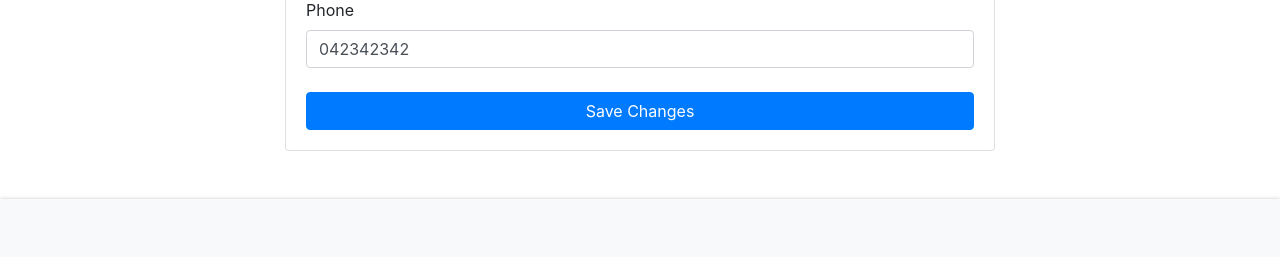
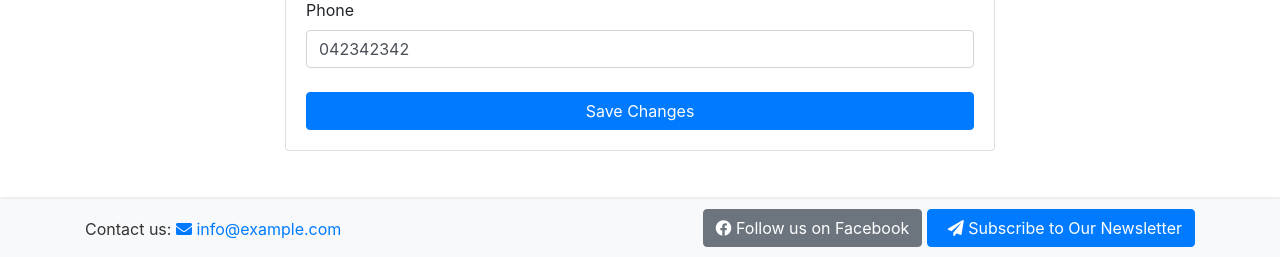
Before and after one commit to Gomsur/Authentic-shop, a Django app: page /account/profile/ in a window 1280 px wide. Shown: the part 922-1179 px from the top of the page. Before the commit the page ends 1121 px from the top, so only its background shows below. Run offline with Django 4.2, Linux system fonts and the light colour scheme; a user stored in the database is signed in; data comes from the database, SQL or seed files in the repository; some libraries are stand-ins or nearby versions.

Commit message:
Now successfully seeing info email along with facebook and the newsletter subscription

```diff
--- a/templates/footer.html
+++ b/templates/footer.html
@@ -2,7 +2,11 @@
     <div class="container">
         <div class="row">
             <div class="col-md-6">
-
+                <p class="pt-2">Contact us: <a href="mailto:info@example.com"><i class="fas fa-envelope"></i> info@example.com</a></p>
+            </div>
+            <div class="col-md-6 text-md-right">
+                <a href="https://www.facebook.com/profile.php?id=61558441835330&mibextid=LQQJ4d" target="_blank" class="btn btn-secondary"><i class="fab fa-facebook"></i> Follow us on Facebook</a>
+                <a href="{% url 'newsletter:subscribe_newsletter' %}" class="btn btn-primary"><i class="fas fa-paper-plane ml-2"></i> Subscribe to Our Newsletter</a>
             </div>
         </div>
     </div>
```
